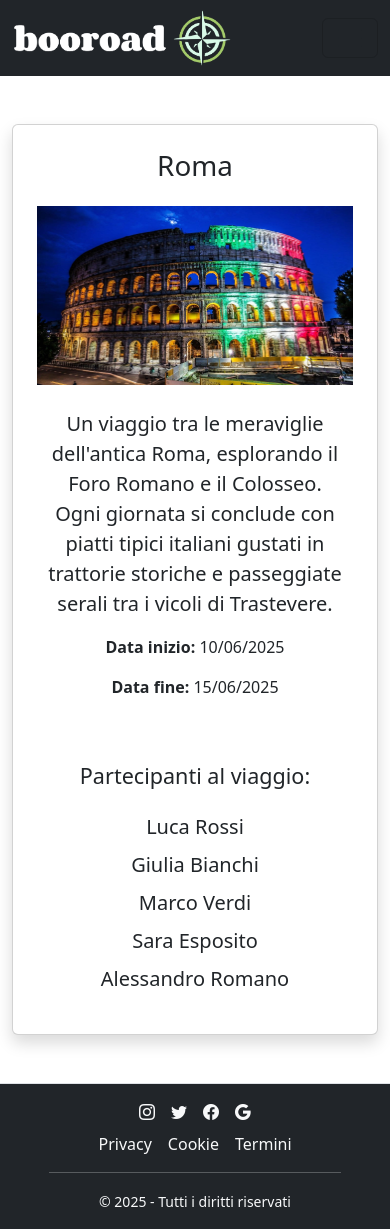
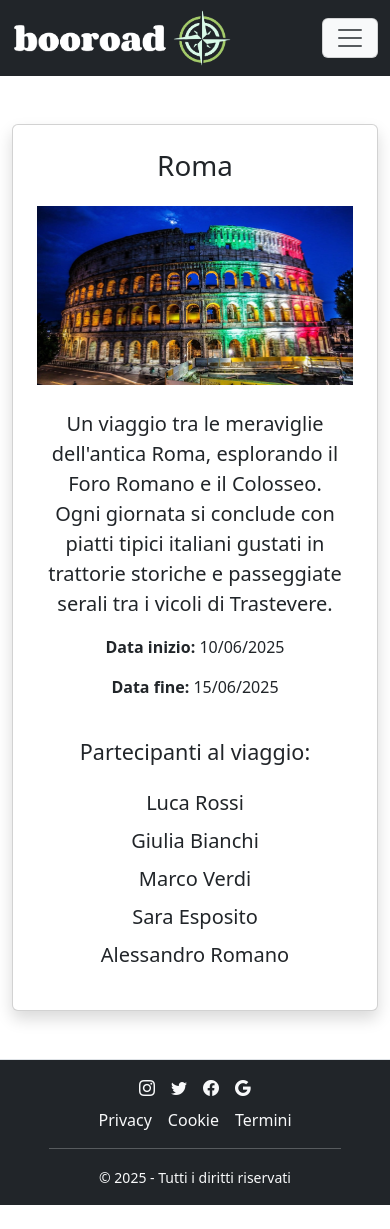
Before and after one commit to marzia-blasi/Booroad, a React (Vite) app: page /tripslist/1 in a window 390 px wide. After the commit the page ends 1205 px from the top, so only its background shows below. Built offline with nearby package versions, Linux system fonts and the light colour scheme.

Commit message:
fixed navbar

```diff
--- a/src/Components/Header.jsx
+++ b/src/Components/Header.jsx
@@ -9,7 +9,7 @@ export default function Header() {
             <img className="nav-logo" src="../logo-transparent.png" alt="" />
           </NavLink>
           <button
-            className="navbar-toggler d-lg-none"
+            className="navbar-toggler bg-light d-lg-none"
             type="button"
             data-bs-toggle="collapse"
             data-bs-target="#collapsibleNavId"
--- a/src/Components/Partecipants.jsx
+++ b/src/Components/Partecipants.jsx
@@ -2,7 +2,7 @@ import partecipants from "../db/partecipants.js";
 
 export default function Partecipants() {
   return (
-    <div className="text-center mt-5">
+    <div className="text-center mt-4">
       <h4 className="mb-4">Partecipanti al viaggio:</h4>
       <ul className="list-unstyled text-center">
         {partecipants.map((partecipant) => (
```
